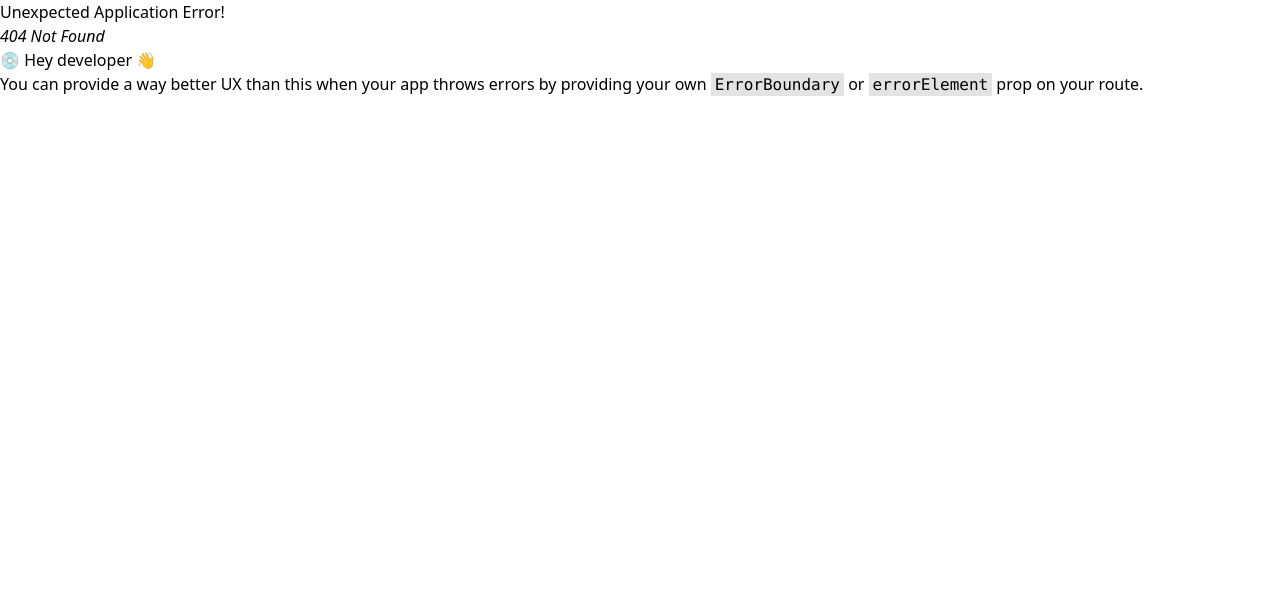
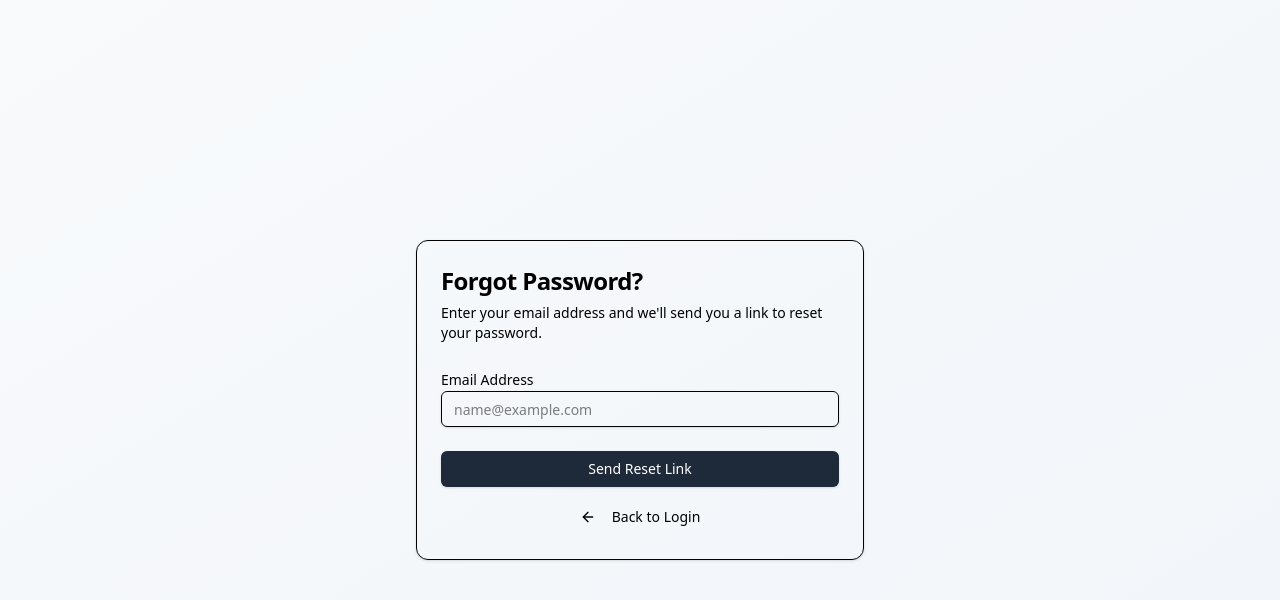
Before and after one commit to thanatP-Bz/mern-auth-frontend, a React (Vite) app in the folder frontend/: page /forget-password in a window 1280 px wide. Before the commit this address had no page. Shown: the top 600 px of the page. Built offline with nearby package versions, Linux system fonts and the light colour scheme.

Commit message:
resetPassword-completed

```diff
--- /dev/null
+++ b/frontend/src/api/forgetPasswordApi.ts
@@ -0,0 +1,11 @@
+import axios from "axios";
+import type { EmailUser } from "@/types/emailUser";
+
+export const forgetPassword = async (email: string): Promise<EmailUser> => {
+  const res = await axios.post(
+    "http://localhost:4004/api/auth/forget-password",
+    { email }
+  );
+
+  return res.data;
+};
--- a/frontend/src/components/TaskDetail.tsx
+++ b/frontend/src/components/TaskDetail.tsx
@@ -121,7 +121,12 @@ const TaskDetail = () => {
           <>
             <p className="text-gray-700">{task.description}</p>
             <div className="flex gap-2">
-              <Button onClick={() => setIsEdit(true)}>Edit</Button>
+              <Button
+                className="cursor-pointer"
+                onClick={() => setIsEdit(true)}
+              >
+                Edit
+              </Button>
             </div>
           </>
         ) : (
--- /dev/null
+++ b/frontend/src/components/ui/alert.tsx
@@ -0,0 +1,59 @@
+import * as React from "react"
+import { cva, type VariantProps } from "class-variance-authority"
+
+import { cn } from "@/lib/utils"
+
+const alertVariants = cva(
+  "relative w-full rounded-lg border px-4 py-3 text-sm [&>svg+div]:translate-y-[-3px] [&>svg]:absolute [&>svg]:left-4 [&>svg]:top-4 [&>svg]:text-foreground [&>svg~*]:pl-7",
+  {
+    variants: {
+      variant: {
+        default: "bg-background text-foreground",
+        destructive:
+          "border-destructive/50 text-destructive dark:border-destructive [&>svg]:text-destructive",
+      },
+    },
+    defaultVariants: {
+      variant: "default",
+    },
+  }
+)
+
+const Alert = React.forwardRef<
+  HTMLDivElement,
+  React.HTMLAttributes<HTMLDivElement> & VariantProps<typeof alertVariants>
+>(({ className, variant, ...props }, ref) => (
+  <div
+    ref={ref}
+    role="alert"
+    className={cn(alertVariants({ variant }), className)}
+    {...props}
+  />
+))
+Alert.displayName = "Alert"
+
+const AlertTitle = React.forwardRef<
+  HTMLParagraphElement,
+  React.HTMLAttributes<HTMLHeadingElement>
+>(({ className, ...props }, ref) => (
+  <h5
+    ref={ref}
+    className={cn("mb-1 font-medium leading-none tracking-tight", className)}
+    {...props}
+  />
+))
+AlertTitle.displayName = "AlertTitle"
+
+const AlertDescription = React.forwardRef<
+  HTMLParagraphElement,
+  React.HTMLAttributes<HTMLParagraphElement>
+>(({ className, ...props }, ref) => (
+  <div
+    ref={ref}
+    className={cn("text-sm [&_p]:leading-relaxed", className)}
+    {...props}
+  />
+))
+AlertDescription.displayName = "AlertDescription"
+
+export { Alert, AlertTitle, AlertDescription }
--- a/frontend/src/pages/Auth.tsx
+++ b/frontend/src/pages/auth/Auth.tsx
@@ -1,6 +1,7 @@
 import { Tabs, TabsList, TabsTrigger, TabsContent } from "@/components/ui/tabs";
 import Login from "./Login";
 import Register from "./Register";
+import { Link } from "react-router-dom";
 
 const Auth = () => {
   return (
@@ -24,6 +25,12 @@ const Auth = () => {
             <Register />
           </TabsContent>
         </Tabs>
+        <div className="flex items-center justify-center p-4">
+          <h4>forget your password?</h4>{" "}
+          <Link to="/forget-password" className="ml-2 text-blue-500 underline">
+            click here
+          </Link>
+        </div>
       </div>
     </div>
   );
--- a/frontend/src/pages/Register.tsx
+++ b/frontend/src/pages/auth/Login.tsx
@@ -1,19 +1,19 @@
+/* eslint-disable @typescript-eslint/no-explicit-any */
 import { useState } from "react";
 import { useNavigate } from "react-router";
-import { registerUser } from "../api/registerApi";
-import { useAuthContext } from "../hooks/useAuthContext";
+import { loginUser } from "../../api/loginApi";
+import { useAuthContext } from "../../hooks/useAuthContext";
+import { Button } from "@/components/ui/button";
 import { toast } from "sonner";
-import { Button } from "@/components/ui/button";
-import { BadgeCheck, BadgeAlert } from "lucide-react";
 import { Input } from "@/components/ui/input";
 import { Label } from "@/components/ui/label";
-import { User, Lock, Mail } from "lucide-react";
+import { Lock, Mail } from "lucide-react";
+import { BadgeCheck, BadgeAlert } from "lucide-react";
 
-const Register = () => {
+const Login = () => {
   const { dispatch } = useAuthContext();
   const navigate = useNavigate();
   const [form, setForm] = useState({
-    name: "",
     email: "",
     password: "",
   });
@@ -26,12 +26,12 @@ const Register = () => {
     e.preventDefault();
 
     try {
-      const user = await registerUser(form.name, form.email, form.password);
-      dispatch({ type: "REGISTER", payload: user });
+      const user = await loginUser(form.email, form.password);
+      dispatch({ type: "LOGIN", payload: user });
 
       localStorage.setItem("user", JSON.stringify(user));
 
-      toast("Register Successfully!", {
+      toast("Login Successfully!", {
         icon: <BadgeCheck className="w-5 h-5 text-green" />,
         style: {
           background: "white",
@@ -41,7 +41,6 @@ const Register = () => {
       });
 
       navigate("/");
-      // eslint-disable-next-line @typescript-eslint/no-explicit-any
     } catch (error: any) {
       console.log(error);
       toast(error.response?.data?.message || "somthing went wrong", {
@@ -54,28 +53,14 @@ const Register = () => {
       });
     }
 
-    setForm({ name: "", email: "", password: "" });
+    setForm({ email: "", password: "" });
   };
 
   return (
-    <div className="w-full max-w-sm mx-auto p-8 bg-card rounded-2xl shadow-md ">
+    <div className="w-full max-w-sm mx-auto p-8 bg-card rounded-2xl shadow-md">
       <h2 className="text-2xl font-semibold text-center mb-6">Login</h2>
 
       <form onSubmit={handleSubmit} className="space-y-5">
-        <div className="space-y-2">
-          <Label>User</Label>
-          <div className="relative">
-            <User className="absolute left-3 top-3 h-5 w-5 text-muted-foreground" />
-            <Input
-              className="pl-10  border-none"
-              type="name"
-              name="name"
-              value={form.name}
-              onChange={handleChange}
-              placeholder="John Doe"
-            />
-          </div>
-        </div>
         <div className="space-y-2">
           <Label>Email</Label>
           <div className="relative">
@@ -106,12 +91,15 @@ const Register = () => {
           </div>
         </div>
 
-        <Button type="submit" className="mt-5 w-full cursor-pointer">
-          Log In
+        <Button
+          type="submit"
+          className="mt-5 w-full cursor-pointer bg-gray-800 text-white"
+        >
+          submit
         </Button>
       </form>
     </div>
   );
 };
 
-export default Register;
+export default Login;
--- a/frontend/src/pages/Login.tsx
+++ b/frontend/src/pages/auth/Register.tsx
@@ -1,19 +1,19 @@
-/* eslint-disable @typescript-eslint/no-explicit-any */
 import { useState } from "react";
 import { useNavigate } from "react-router";
-import { loginUser } from "../api/loginApi";
-import { useAuthContext } from "../hooks/useAuthContext";
+import { registerUser } from "../../api/registerApi";
+import { useAuthContext } from "../../hooks/useAuthContext";
+import { toast } from "sonner";
 import { Button } from "@/components/ui/button";
-import { toast } from "sonner";
+import { BadgeCheck, BadgeAlert } from "lucide-react";
 import { Input } from "@/components/ui/input";
 import { Label } from "@/components/ui/label";
-import { Lock, Mail } from "lucide-react";
-import { BadgeCheck, BadgeAlert } from "lucide-react";
+import { User, Lock, Mail } from "lucide-react";
 
-const Login = () => {
+const Register = () => {
   const { dispatch } = useAuthContext();
   const navigate = useNavigate();
   const [form, setForm] = useState({
+    name: "",
     email: "",
     password: "",
   });
@@ -26,12 +26,12 @@ const Login = () => {
     e.preventDefault();
 
     try {
-      const user = await loginUser(form.email, form.password);
-      dispatch({ type: "LOGIN", payload: user });
+      const user = await registerUser(form.name, form.email, form.password);
+      dispatch({ type: "REGISTER", payload: user });
 
       localStorage.setItem("user", JSON.stringify(user));
 
-      toast("Login Successfully!", {
+      toast("Register Successfully!", {
         icon: <BadgeCheck className="w-5 h-5 text-green" />,
         style: {
           background: "white",
@@ -41,6 +41,7 @@ const Login = () => {
       });
 
       navigate("/");
+      // eslint-disable-next-line @typescript-eslint/no-explicit-any
     } catch (error: any) {
       console.log(error);
       toast(error.response?.data?.message || "somthing went wrong", {
@@ -53,14 +54,28 @@ const Login = () => {
       });
     }
 
-    setForm({ email: "", password: "" });
+    setForm({ name: "", email: "", password: "" });
   };
 
   return (
-    <div className="w-full max-w-sm mx-auto p-8 bg-card rounded-2xl shadow-md">
-      <h2 className="text-2xl font-semibold text-center mb-6">Login</h2>
+    <div className="w-full max-w-sm mx-auto p-8 bg-card rounded-2xl shadow-md ">
+      <h2 className="text-2xl font-semibold text-center mb-6">Register</h2>
 
       <form onSubmit={handleSubmit} className="space-y-5">
+        <div className="space-y-2">
+          <Label>User</Label>
+          <div className="relative">
+            <User className="absolute left-3 top-3 h-5 w-5 text-muted-foreground" />
+            <Input
+              className="pl-10  border-none"
+              type="name"
+              name="name"
+              value={form.name}
+              onChange={handleChange}
+              placeholder="John Doe"
+            />
+          </div>
+        </div>
         <div className="space-y-2">
           <Label>Email</Label>
           <div className="relative">
@@ -91,12 +106,15 @@ const Login = () => {
           </div>
         </div>
 
-        <Button type="submit" className="mt-5 w-full cursor-pointer">
-          Log In
+        <Button
+          type="submit"
+          className="mt-5 w-full cursor-pointer bg-gray-800 text-white"
+        >
+          submit
         </Button>
       </form>
     </div>
   );
 };
 
-export default Login;
+export default Register;
--- /dev/null
+++ b/frontend/src/pages/password/ForgetPassword.tsx
@@ -0,0 +1,176 @@
+import { useState } from "react";
+import {
+  Card,
+  CardContent,
+  CardDescription,
+  CardFooter,
+  CardHeader,
+  CardTitle,
+} from "@/components/ui/card";
+import { Button } from "@/components/ui/button";
+import { Input } from "@/components/ui/input";
+import { Label } from "@/components/ui/label";
+import { Alert, AlertDescription } from "@/components/ui/alert";
+import {
+  ArrowLeft,
+  Mail,
+  CheckCircle2,
+  BadgeAlert,
+  BadgeCheck,
+} from "lucide-react";
+import { useNavigate } from "react-router";
+import { forgetPassword } from "@/api/forgetPasswordApi";
+import { toast } from "sonner";
+
+export default function ForgotPasswordPage() {
+  const [email, setEmail] = useState("");
+  const [isSubmitted, setIsSubmitted] = useState(false);
+  const [isLoading, setIsLoading] = useState(false);
+  const [error, setError] = useState("");
+
+  const navigate = useNavigate();
+
+  const handleSubmit = async (e: React.FormEvent) => {
+    e.preventDefault();
+    if (!email || !email.includes("@")) {
+      setError("");
+      toast("Please enter a valid email address", {
+        icon: <BadgeAlert className="w-5 h-5 text-red" />,
+        style: {
+          background: "white",
+          color: "red",
+          border: "red 1px solid",
+        },
+      });
+      return;
+    }
+
+    setIsLoading(true);
+
+    try {
+      await forgetPassword(email);
+      const response = await forgetPassword(email);
+      console.log("Response:", response);
+
+      toast("Reset link sent", {
+        icon: <BadgeCheck className="w-5 h-5 text-green" />,
+        style: {
+          background: "white",
+          color: "green",
+          border: "green 1px solid",
+        },
+      });
+
+      // If successful
+      setIsSubmitted(true);
+
+      // eslint-disable-next-line @typescript-eslint/no-explicit-any
+    } catch (error: any) {
+      // Handle different error cases
+      if (error.response?.status === 404) {
+        setError("No account found with this email address");
+      } else if (error.response?.data?.message) {
+        setError(error.response.data.message);
+      } else {
+        setError("Failed to send reset email. Please try again.");
+      }
+    } finally {
+      setIsLoading(false);
+    }
+  };
+
+  const handleBackToLogin = () => {
+    navigate("/auth");
+  };
+
+  if (isSubmitted) {
+    return (
+      <div className="min-h-screen flex items-center justify-center bg-gradient-to-br from-slate-50 to-slate-100 p-4">
+        <Card className="w-full max-w-md">
+          <CardHeader className="text-center">
+            <div className="mx-auto w-12 h-12 bg-green-100 rounded-full flex items-center justify-center mb-4">
+              <CheckCircle2 className="w-6 h-6 text-green-600" />
+            </div>
+            <CardTitle className="text-2xl">Check Your Email</CardTitle>
+            <CardDescription className="text-base">
+              We've sent password reset instructions to
+            </CardDescription>
+          </CardHeader>
+          <CardContent>
+            <p className="text-center font-medium text-slate-900 mb-6">
+              {email}
+            </p>
+            <Alert>
+              <Mail className="h-4 w-4" />
+              <AlertDescription>
+                The link will expire in 15 minutes. If you don't see the email,
+                check your spam folder.
+              </AlertDescription>
+            </Alert>
+          </CardContent>
+          <CardFooter>
+            <Button
+              variant="outline"
+              className="w-full"
+              onClick={handleBackToLogin}
+            >
+              <ArrowLeft className="mr-2 h-4 w-4" />
+              Back to Login
+            </Button>
+          </CardFooter>
+        </Card>
+      </div>
+    );
+  }
+
+  return (
+    <div className="min-h-screen flex items-center justify-center bg-gradient-to-br from-slate-50 to-slate-100 p-4">
+      <Card className="w-full max-w-md">
+        <CardHeader>
+          <CardTitle className="text-2xl">Forgot Password?</CardTitle>
+          <CardDescription>
+            Enter your email address and we'll send you a link to reset your
+            password.
+          </CardDescription>
+        </CardHeader>
+        <CardContent className="space-y-4">
+          {error && (
+            <Alert variant="destructive">
+              <AlertDescription>{error}</AlertDescription>
+            </Alert>
+          )}
+
+          <div className="space-y-2">
+            <Label htmlFor="email">Email Address</Label>
+            <Input
+              id="email"
+              type="email"
+              placeholder="name@example.com"
+              value={email}
+              onChange={(e) => setEmail(e.target.value)}
+              disabled={isLoading}
+            />
+          </div>
+        </CardContent>
+        <CardFooter className="flex flex-col gap-3">
+          <Button
+            onClick={handleSubmit}
+            className="w-full cursor-pointer bg-gray-800 text-white"
+            disabled={isLoading}
+          >
+            {isLoading ? "Sending..." : "Send Reset Link"}
+          </Button>
+          <Button
+            variant="ghost"
+            className="w-full cursor-pointer"
+            onClick={handleBackToLogin}
+            disabled={isLoading}
+          >
+            <ArrowLeft className="mr-2 h-4 w-4" />
+            Back to Login
+          </Button>
+        </CardFooter>
+      </Card>
+    </div>
+  );
+}
--- /dev/null
+++ b/frontend/src/pages/password/ResetPassword.tsx
@@ -0,0 +1,5 @@
+const ResetPassword = () => {
+  return <div>ResetPassword</div>;
+};
+
+export default ResetPassword;
--- /dev/null
+++ b/frontend/src/types/emailUser.ts
@@ -0,0 +1,3 @@
+export interface EmailUser {
+  email: string;
+}
```
Also changed, not shown: frontend/src/App.tsx (+8 -4 lines).
